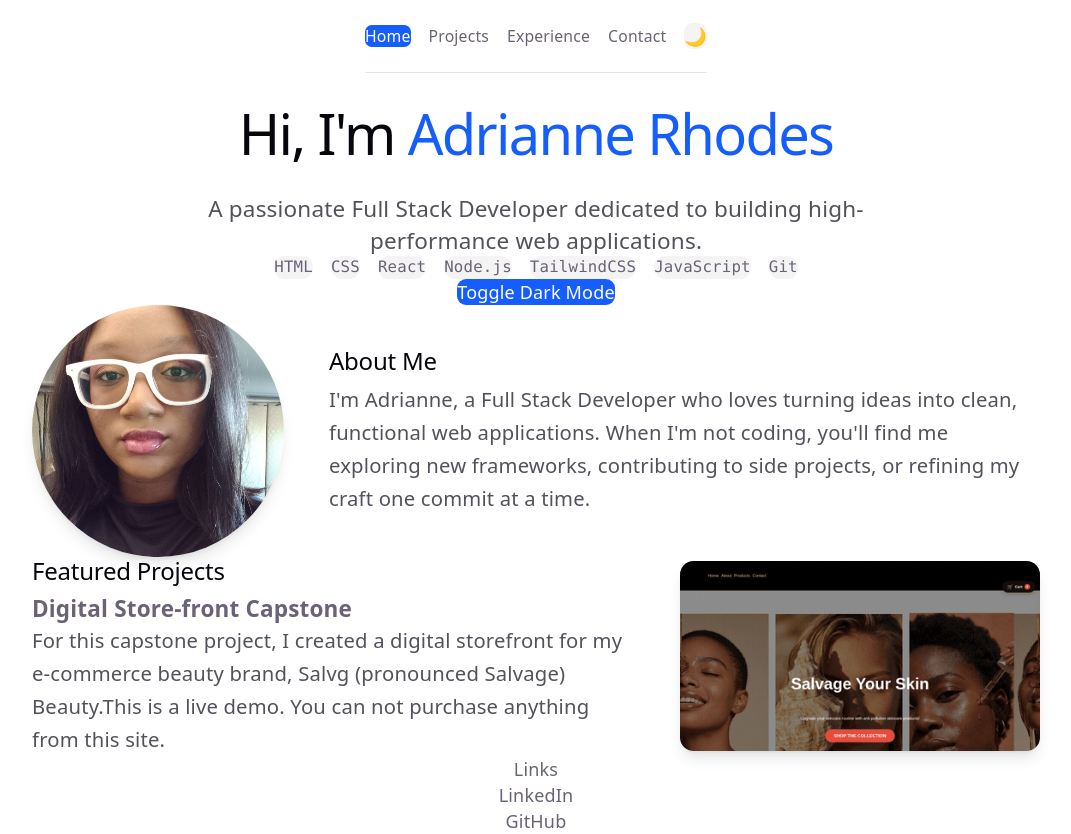
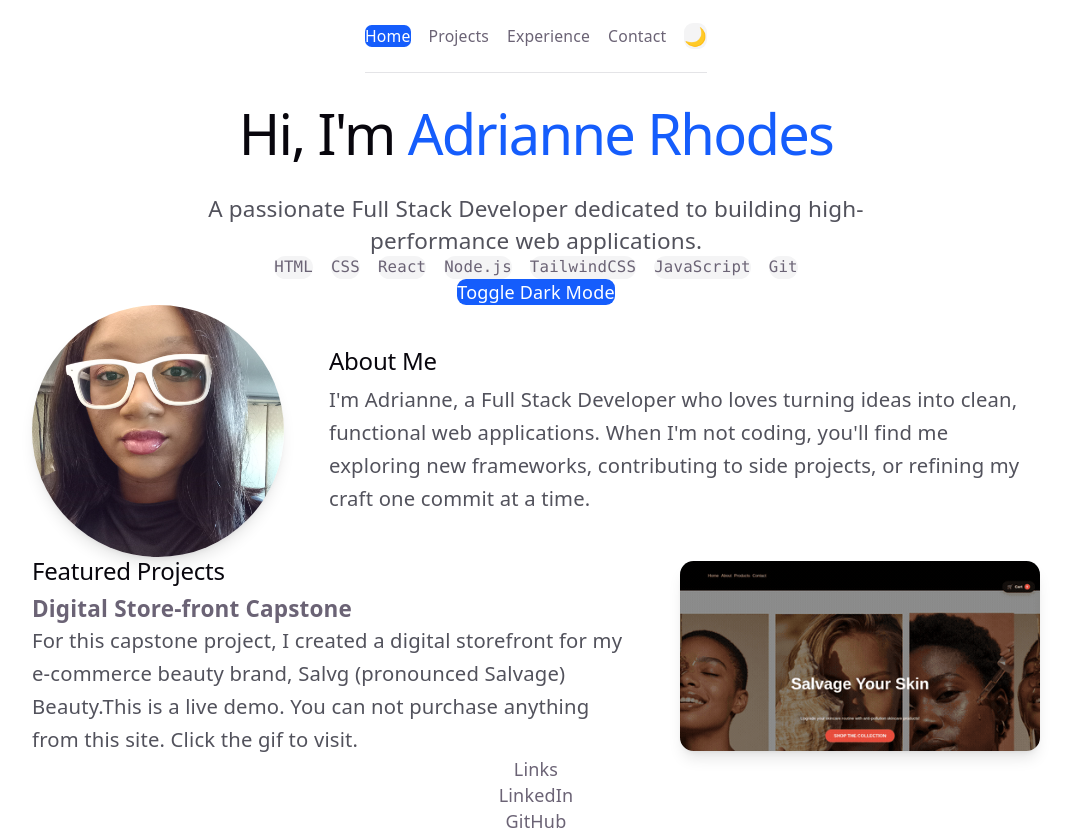
Before and after one commit to AdrianneR-dev/my-portfolio2, a React (Vite) app: page / in a window 1280 px wide. Shown: the whole page, without its empty margins (104-1175 px from the left). Built offline with nearby package versions, Linux system fonts and the light colour scheme.

Commit message:
Insttucting users to click the gif to visit the live demo of the digital store front project.

```diff
--- a/src/views/Home.jsx
+++ b/src/views/Home.jsx
@@ -66,6 +66,7 @@ export default function Home() {
             For this capstone project, I created a digital storefront for my
             e-commerce beauty brand, Salvg (pronounced Salvage) Beauty.This
             is a live demo. You can not purchase anything from this site.
+            Click the gif to visit.
           </p>
         </div>
       </section>
```
